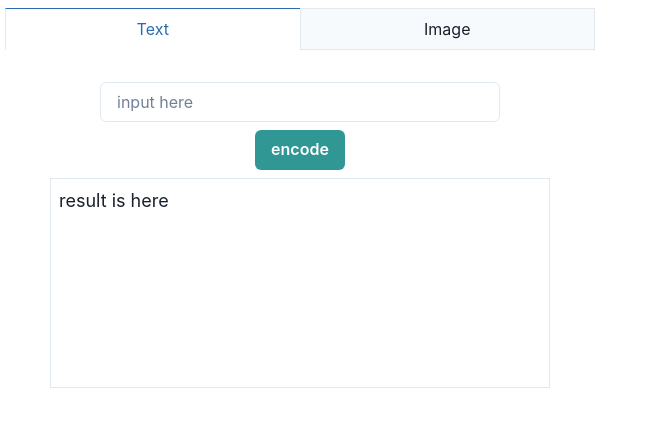
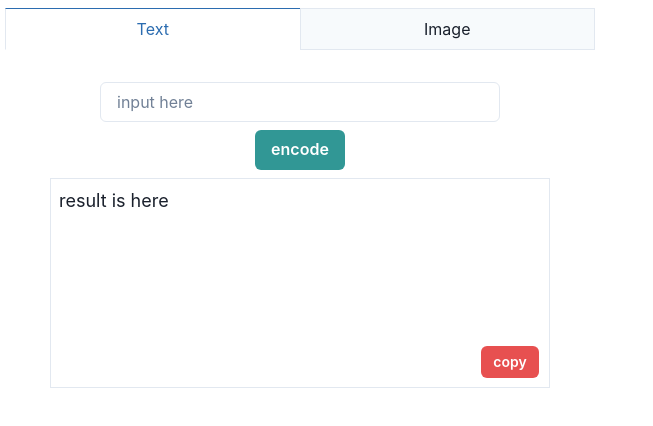
Before and after one commit to tikkoro/chrome-extension-convert-base64, a Next.js app: page / in a window 1280 px wide. Shown: the top 426 px of the page, without its empty margins (0-653 px from the left). Built offline with nearby package versions, Linux system fonts and the light colour scheme.

Commit message:
feat: add copying text button

```diff
--- a/src/features/top/components/ConvertFile.tsx
+++ b/src/features/top/components/ConvertFile.tsx
@@ -8,6 +8,7 @@ import {
     EditablePreview,
     EditableTextarea,
     HStack,
+    useClipboard,
 } from '@chakra-ui/react';
 import { useDropzone } from 'react-dropzone';
 import fileToBase64 from '../util/fileToBase64';
@@ -17,12 +18,16 @@ const acceptFile = {
 };
 
 const ConvertFile = (): JSX.Element => {
+    const { onCopy, setValue, hasCopied } = useClipboard('');
+
     const [file, setFile] = useState<File>();
     const [fileUrl, setFileUrl] = useState<string>('');
     const [convertedFile, setConvertedFile] = useState<string>();
     const onCovertFile = async () => {
         if (file) {
-            setConvertedFile(await fileToBase64(file));
+            const tmpText = await fileToBase64(file);
+            setConvertedFile(tmpText);
+            setValue(tmpText);
         }
     };
 
@@ -76,6 +81,17 @@ const ConvertFile = (): JSX.Element => {
                 </Center>
                 <EditableTextarea h='200px' />
             </Editable>
+            <Button
+                position='relative'
+                right='-210px'
+                bottom='50px'
+                size='sm'
+                colorScheme='red'
+                onClick={onCopy}
+                opacity='0.9'
+            >
+                {hasCopied ? 'copied' : 'copy'}
+            </Button>
         </VStack>
     );
 };
--- a/src/features/top/components/ConvertText.tsx
+++ b/src/features/top/components/ConvertText.tsx
@@ -7,16 +7,20 @@ import {
     Editable,
     EditablePreview,
     EditableTextarea,
+    useClipboard,
 } from '@chakra-ui/react';
 import textToBase64 from '../util/textToBase64';
 
 const ConvertText = (): JSX.Element => {
-    const [value, setValue] = useState('');
+    const { onCopy, setValue, hasCopied } = useClipboard('');
+
+    const [text, setText] = useState('');
     const [convertedText, setConvertedText] = useState<string>();
     const handleChange = (event: ChangeEvent<HTMLInputElement>) => {
-        setValue(event.target.value);
+        setText(event.target.value);
     };
     const onCovertText = (text: string) => {
+        setValue(textToBase64(text));
         setConvertedText(textToBase64(text));
     };
 
@@ -24,14 +28,14 @@ const ConvertText = (): JSX.Element => {
         <VStack>
             <Input
                 onChange={handleChange}
-                value={value}
+                value={text}
                 w='400px'
                 placeholder='input here'
             />
             <Button
                 colorScheme='teal'
                 onClick={() => {
-                    onCovertText(value);
+                    onCovertText(text);
                 }}
             >
                 encode
@@ -51,6 +55,17 @@ const ConvertText = (): JSX.Element => {
                 </Center>
                 <EditableTextarea h='200px' />
             </Editable>
+            <Button
+                position='relative'
+                right='-210px'
+                bottom='50px'
+                size='sm'
+                colorScheme='red'
+                onClick={onCopy}
+                opacity='0.9'
+            >
+                {hasCopied ? 'copied' : 'copy'}
+            </Button>
         </VStack>
     );
 };
```
